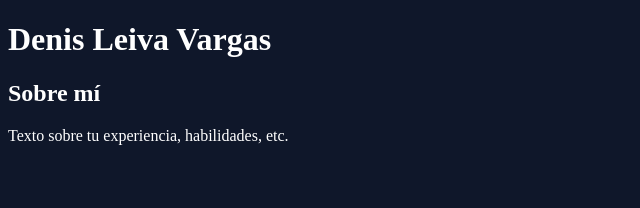
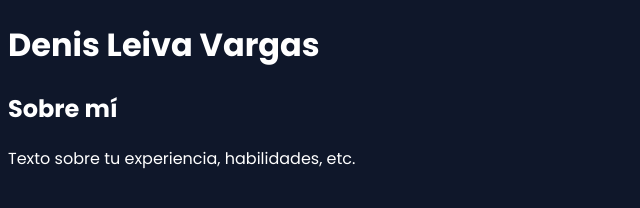
Before and after one commit to denislv96/online-cv, a plain HTML site: page index.html in a window 1280 px wide. Shown: the whole page, without its empty margins (0-640 px from the left). Drawn offline with Linux system fonts and the light colour scheme.

Commit message:
modified:   index.html 	modified:   style.css

```diff
--- a/index.html
+++ b/index.html
@@ -4,9 +4,7 @@
     <meta charset="UTF-8">
     <meta name="viewport" content="width=device-width, initial-scale=1.0">
     <link rel="stylesheet" href="style.css">
-    <link rel="preconnect" href="https://fonts.googleapis.com">
-    <link rel="preconnect" href="https://fonts.gstatic.com" crossorigin>
-    <link href="https://fonts.googleapis.com/css2?family=Poppins:ital,wght@0,100;0,200;0,300;0,400;0,500;0,600;0,700;0,800;0,900;1,100;1,200;1,300;1,400;1,500;1,600;1,700;1,800;1,900&display=swap" rel="stylesheet">
+    <link href="https://fonts.googleapis.com/css2?family=Poppins:wght@300;400;600;700&display=swap" rel="stylesheet">
     <title>Mi CV en Línea</title>
 </head>
 <body>
--- a/style.css
+++ b/style.css
@@ -2,6 +2,7 @@
 body {
     background-color: #0F172A;
     color: #FFFFFF;
+    font-family: 'Poppins', sans-serif;
 }
 
 .poppins-thin {
```
